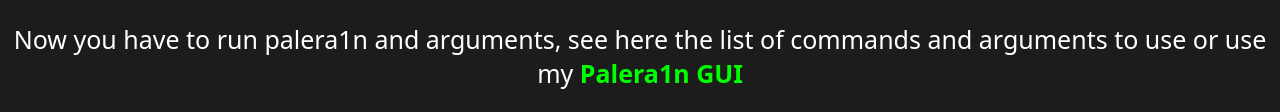
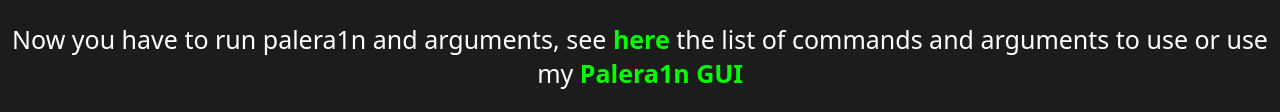
Before and after one commit to Checkm8ra1n/Checkm8ra1n.github.io, a plain HTML site: page Jailbreak/Palera1n/linux.html in a window 1280 px wide. Shown: the part 776-888 px from the top of the page. Drawn offline with Linux system fonts and the light colour scheme.

Commit message:
Update linux.html

```diff
--- a/Jailbreak/Palera1n/linux.html
+++ b/Jailbreak/Palera1n/linux.html
@@ -13,7 +13,7 @@
         <p>Make sure that you have trusted your mac</p>
         <img alt="trust image" src="trust.png" width="234">
         <p class="warning">If your computer doesn't detect your iDevice in normal mode, install <strong>usbmuxd</strong> with apt or your package manager and run in another terminal window <strong>sudo systemctl stop usbmuxd</strong> and <strong>sudo usbmuxd -p -f </strong> just don't close that windows once you have finished to jailbroke you iDevice</p>
-        <p>Now you have to run palera1n and arguments, see <a>here</a> the list of commands and arguments to use or use my <a href="https://github.com/Checkm8ra1n/Palera1n-GUI-MacOS" class="link"> Palera1n GUI</a></p>
+        <p>Now you have to run palera1n and arguments, see <a href="https://github.com/Checkm8ra1n/Checkm8ra1n.github.io/blob/main/Jailbreak/Palera1n/commands.md" class="link">here</a> the list of commands and arguments to use or use my <a href="https://github.com/Checkm8ra1n/Palera1n-GUI-MacOS" class="link"> Palera1n GUI</a></p>
     </div>
 </body>
 </html>
```
